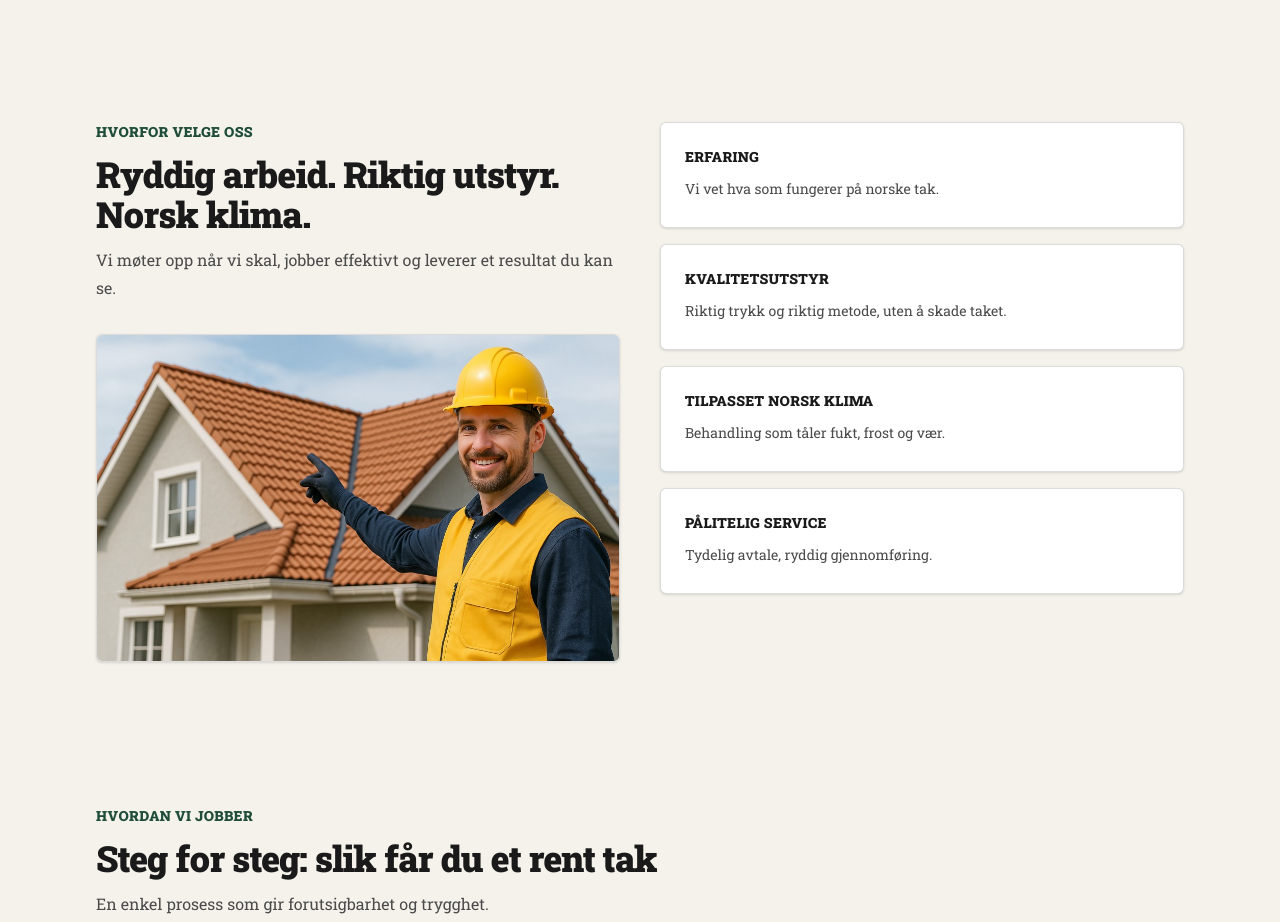
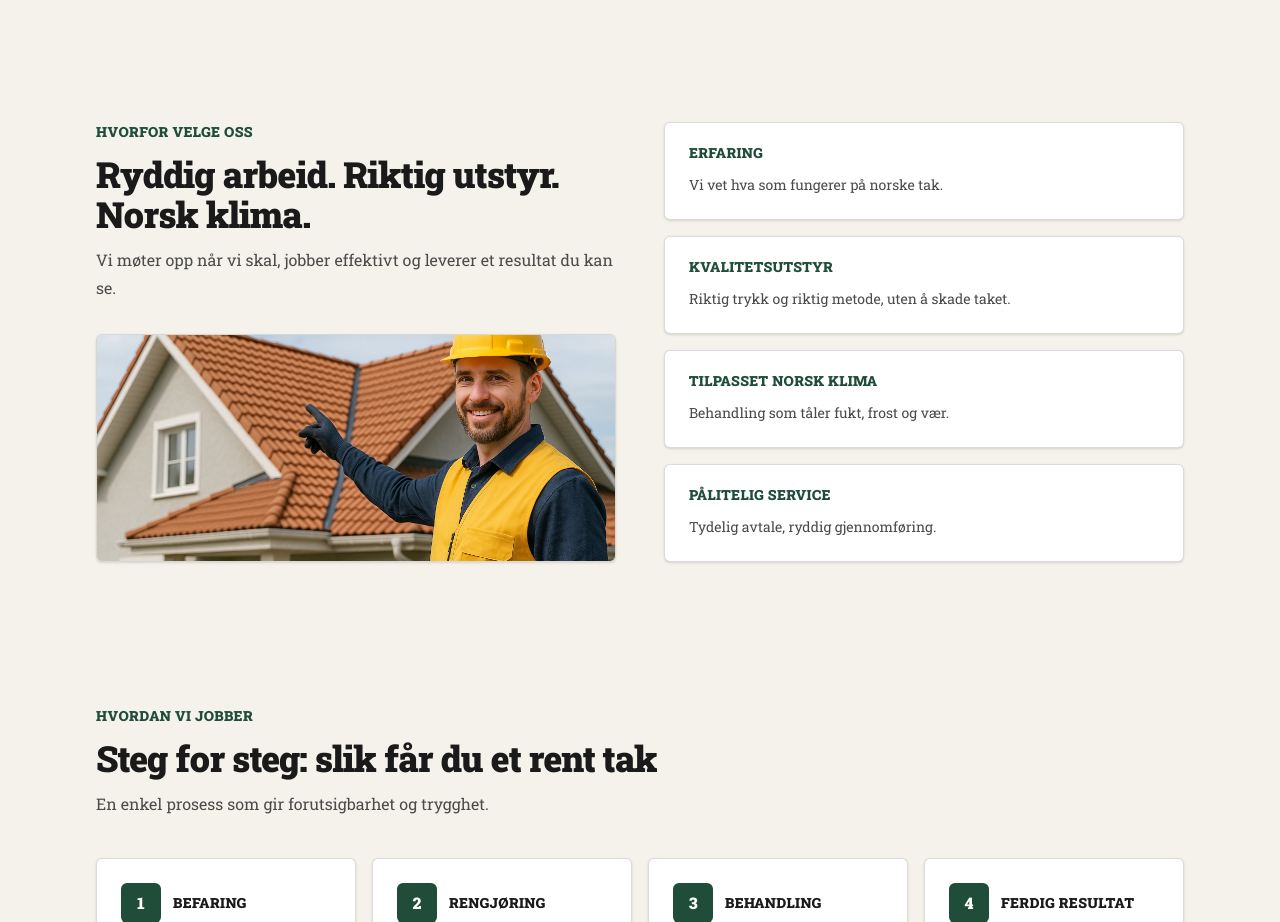
Before and after one commit to pouyasab/asbyggas.no, a Next.js app in the folder web/: page / in a window 1280 px wide. Shown: the part 1200-2122 px from the top of the page. Built offline with nearby package versions, Linux system fonts and the light colour scheme.

Commit message:
Hvorfor velge oss: mer parallell grid og jevne kort
Made-with: Cursor

```diff
--- a/web/src/app/page.tsx
+++ b/web/src/app/page.tsx
@@ -119,15 +119,17 @@ export default function Home() {
       {/* Hvorfor velge oss */}
       <section className="py-14 md:py-18">
         <Container>
-          <div className="grid gap-10 md:grid-cols-2 md:items-start">
-            <div className="flex flex-col gap-6 md:gap-8">
-              <SectionHeading
-                eyebrow="Hvorfor velge oss"
-                title="Ryddig arbeid. Riktig utstyr. Norsk klima."
-                subtitle="Vi møter opp når vi skal, jobber effektivt og leverer et resultat du kan se."
-              />
-              <figure className="overflow-hidden rounded-md border border-border bg-surface shadow-sm">
-                <div className="relative aspect-[4/3] w-full bg-surface-2 sm:aspect-[16/10]">
+          <div className="grid gap-8 md:grid-cols-2 md:items-stretch md:gap-10 lg:gap-12">
+            <div className="flex min-h-0 flex-col gap-6 md:h-full md:gap-8">
+              <div className="shrink-0">
+                <SectionHeading
+                  eyebrow="Hvorfor velge oss"
+                  title="Ryddig arbeid. Riktig utstyr. Norsk klima."
+                  subtitle="Vi møter opp når vi skal, jobber effektivt og leverer et resultat du kan se."
+                />
+              </div>
+              <figure className="relative aspect-[4/3] w-full overflow-hidden rounded-md border border-border bg-surface-2 shadow-sm md:aspect-auto md:min-h-0 md:flex-1">
+                <div className="absolute inset-0">
                   <Image
                     src="/hvorfor-velge-oss.png"
                     alt="Håndverker med verneutstyr ved tak med teglstein"
@@ -139,19 +141,22 @@ export default function Home() {
               </figure>
             </div>
 
-            <div className="grid gap-4">
+            <ul className="flex min-h-0 list-none flex-col gap-3 md:h-full md:gap-4">
               {[
                 { title: "Erfaring", text: "Vi vet hva som fungerer på norske tak." },
                 { title: "Kvalitetsutstyr", text: "Riktig trykk og riktig metode, uten å skade taket." },
                 { title: "Tilpasset norsk klima", text: "Behandling som tåler fukt, frost og vær." },
                 { title: "Pålitelig service", text: "Tydelig avtale, ryddig gjennomføring." },
               ].map((r) => (
-                <div key={r.title} className="rounded-md border border-border bg-surface p-6 shadow-sm">
-                  <div className="text-sm font-black uppercase tracking-wide">{r.title}</div>
+                <li
+                  key={r.title}
+                  className="flex flex-1 flex-col justify-center rounded-md border border-border bg-surface px-5 py-4 shadow-sm md:px-6 md:py-5"
+                >
+                  <div className="text-sm font-black uppercase tracking-wide text-accent">{r.title}</div>
                   <p className="mt-2 text-sm leading-7 text-muted">{r.text}</p>
-                </div>
+                </li>
               ))}
-            </div>
+            </ul>
           </div>
         </Container>
       </section>
```
